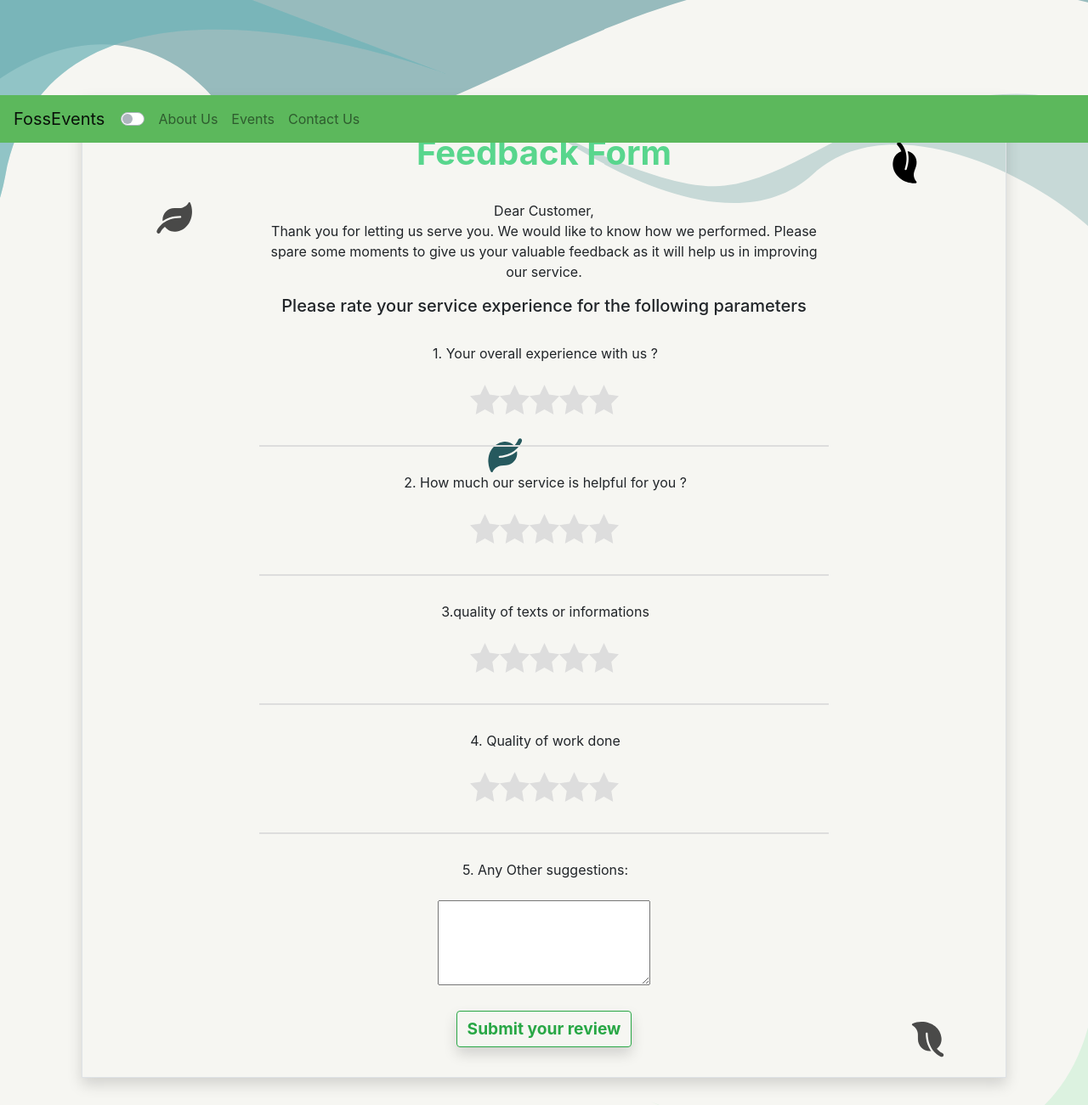
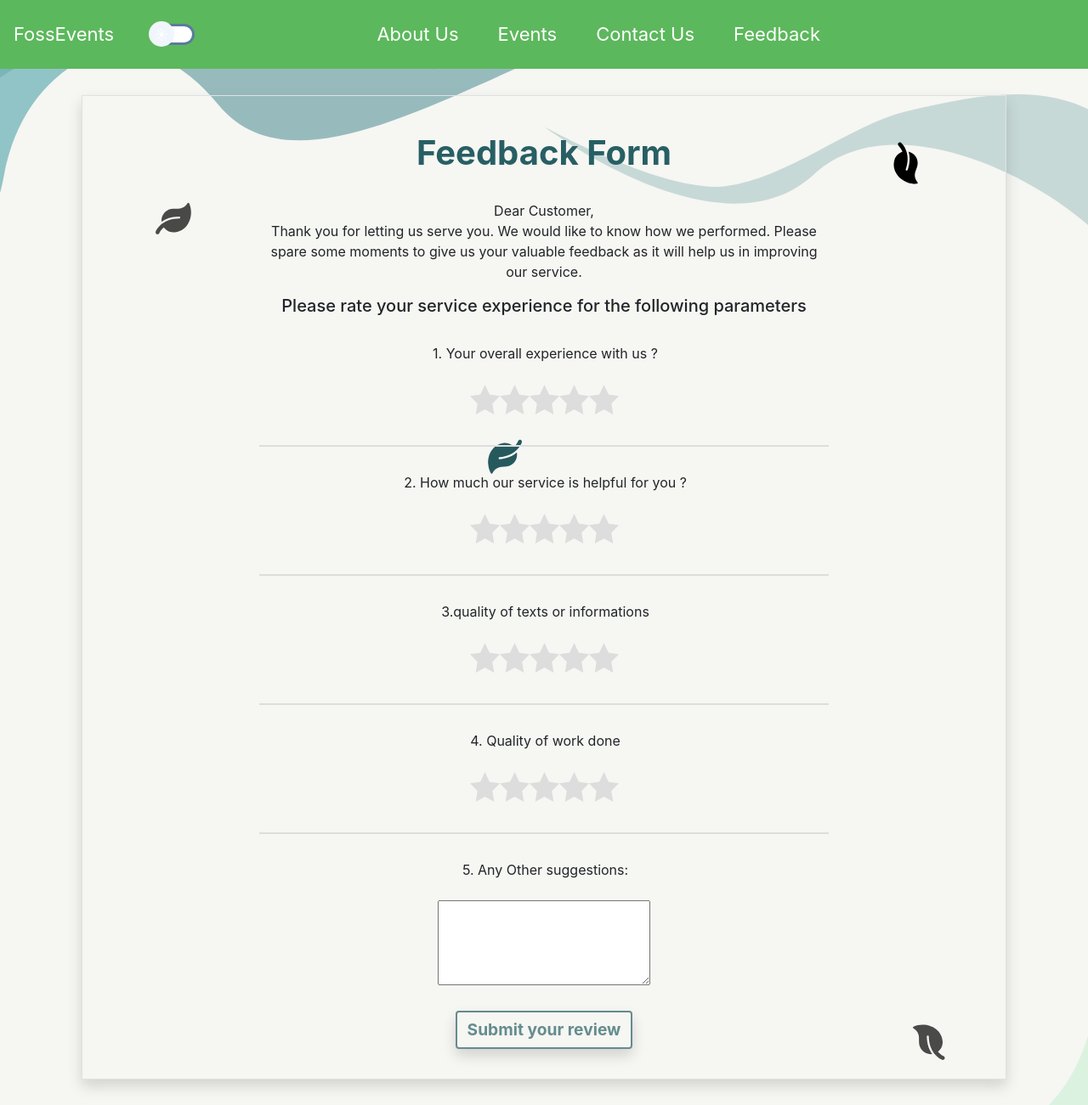
Before and after one commit to Hawkeye2108/Foss-events2.0, a website: page feedback.html in a window 1280 px wide. Shown: the top 1301 px of the page at 85% size. Drawn offline with nearby package versions, Linux system fonts and the light colour scheme; files that its build step writes are made by us from their sources; files whose address does not match are found by name.

Commit message:
added css in feedback and also added it to main codebase

```diff
--- /dev/null
+++ b/Frontend/css/feedback.css
@@ -0,0 +1,10 @@
+.btn-submit{
+    /* color: #6FB3B8; */
+    color: rgba(39, 95, 100, 0.7);
+  border: 2px solid rgba(39, 95, 100, 0.7);
+}
+.btn-submit:hover{
+    background-color: rgba(39, 95, 100, 0.7);
+    color: white;
+    border: none;
+}
--- a/feedback.html
+++ b/feedback.html
@@ -22,8 +22,9 @@
       href="https://maxcdn.bootstrapcdn.com/font-awesome/4.7.0/css/font-awesome.min.css"
       rel="stylesheet"
     />
-
-
+  <link rel="stylesheet" href="./Frontend/css/custom.css">
+<link rel="stylesheet" href="./Frontend//css/contactus.css">
+<link rel="stylesheet" href="./Frontend/css/feedback.css">
     <link rel="stylesheet" href="./Frontend/style.css" />
     <script src="script.js" defer></script>
 </head>
@@ -61,6 +62,9 @@
           <li class="navbar-item">
             <a href="/#contactus" class="nav-link">Contact Us</a>
           </li>
+          <li class="navbar-item">
+            <a href="/feedback.html" class="nav-link">Feedback</a>
+          </li>
         </ul>
       </div>
     </nav>
@@ -69,11 +73,11 @@
     <!---end of navbar-->
 
     <!---feedback form-->
-    <section style="margin-left: 6rem;margin-right: 6rem;margin-top: 7rem;margin-bottom: 2rem; text-align: center; padding: 20px; " class="border shadow" >
+    <section style="margin-left: 6rem;margin-right: 6rem;margin-top: 7rem;margin-bottom: 2rem; text-align: center; padding: 20px; " class="border shadow" id="feedback" >
 
         <aside style="padding:15px">
             <h5 style="color: #000;">
-                <h1 style="color:#58D68D; font-weight:bold; ">Feedback  Form</h1>
+                <h1 style="color:rgb(39, 95, 100); font-weight:bold; ">Feedback  Form</h1>
                 <br>
                 <p >Dear Customer,<br>
                     Thank you for letting us serve you. We would like to know how we
@@ -141,7 +145,7 @@
                 <br>
                 <div class="clear"></div>
                 <form>
-                </a><button type="submit" class="btn btn-outline-success  shadow" style="font-weight: bolder;font-size: larger;">Submit your review</button>
+                </a><button type="submit" class="btn btn-submit btn-outline-success  shadow" style="font-weight: bolder;font-size: larger;">Submit your review</button>
                 </form>
             </form>
 
```
Also changed, not shown: Frontend/pages/contactus.html (+3 -0 lines), Frontend/pages/event.html (+3 -0 lines), index.html (+3 -0 lines).
